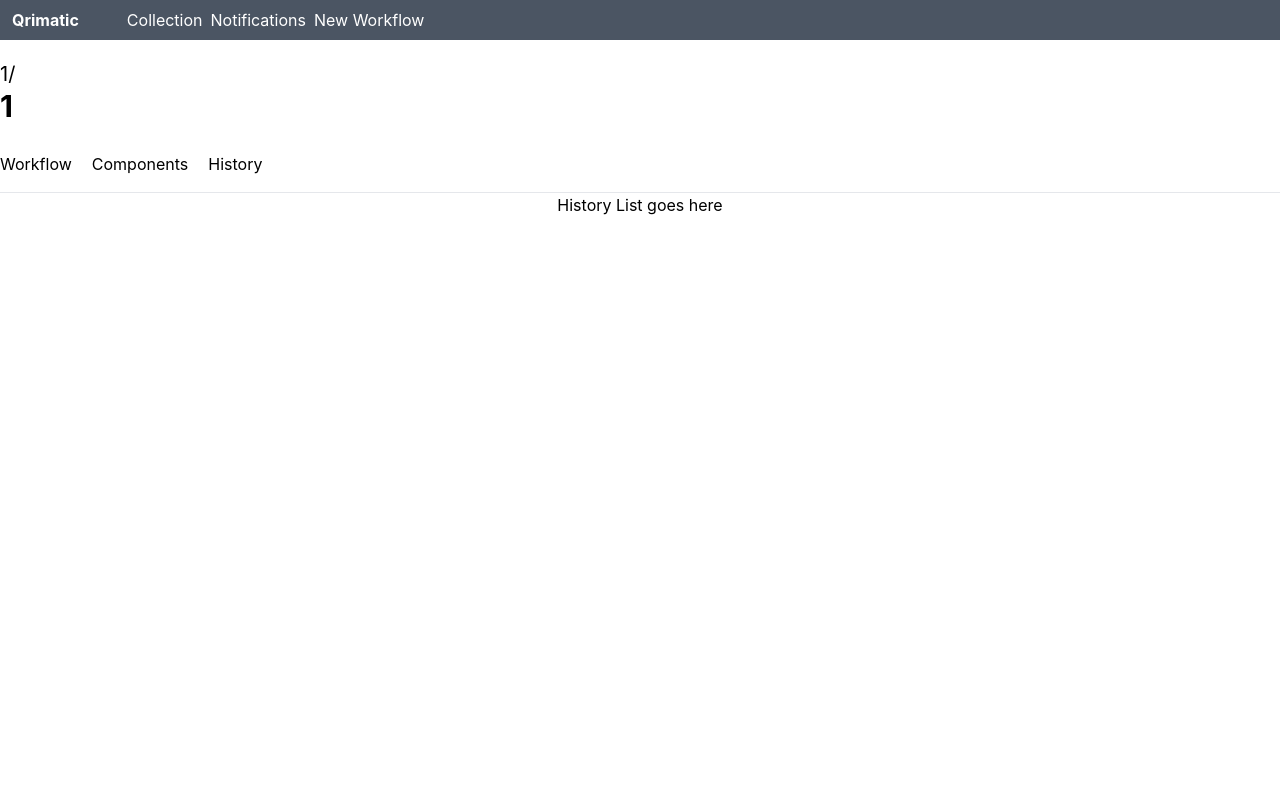
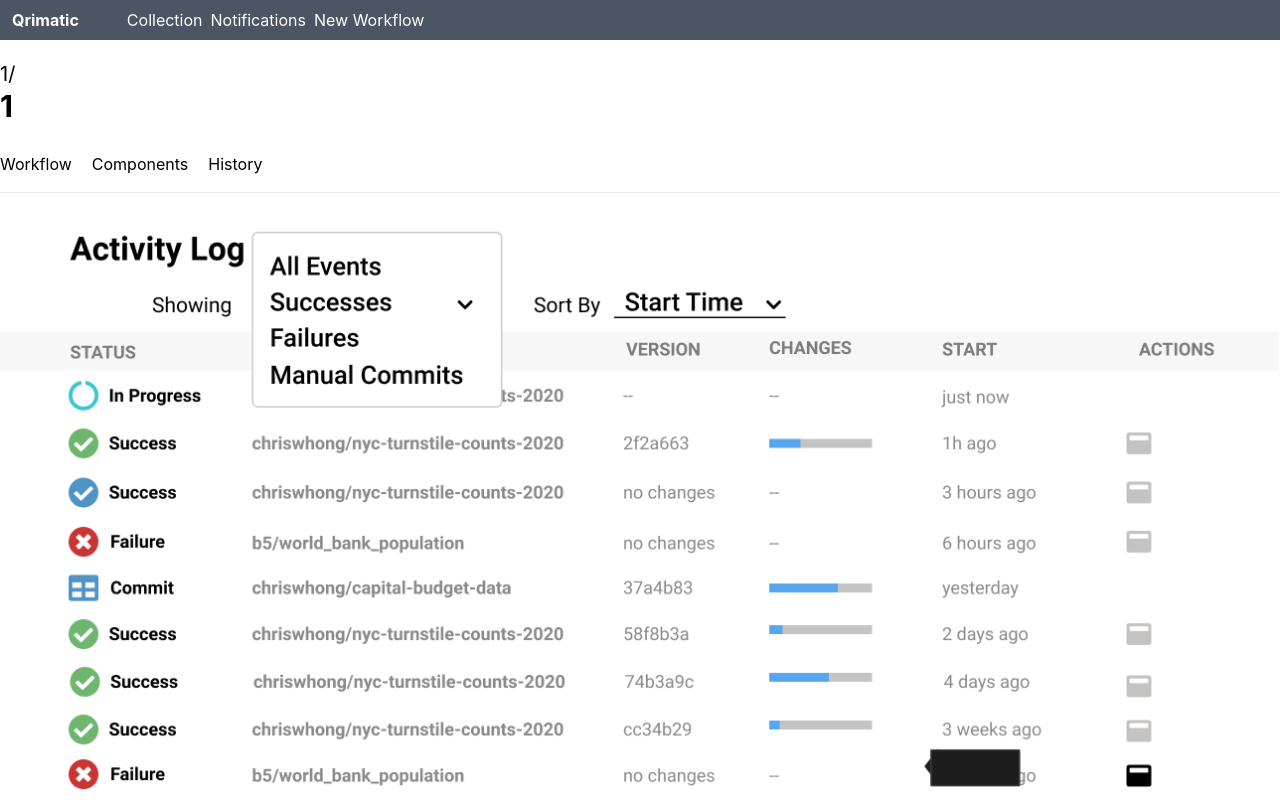
Before and after one commit to qri-io/frontend, a React (Create React App) app in the folder frontend/: page /ds/1/1/history in a window 1280 px wide. Shown: the top 800 px of the page. Built offline with nearby package versions, Linux system fonts and the light colour scheme; no server answers.

Commit message:
feat: add static image to history tab

```diff
--- a/frontend/src/features/history/HistoryList.tsx
+++ b/frontend/src/features/history/HistoryList.tsx
@@ -3,7 +3,7 @@ import React from 'react'
 const HistoryList: React.FC<any> = () => {
   return (
     <div>
-      <h1>History List goes here</h1>
+      <img className='m-auto' src='/img/event-feed.png'/>
     </div>
   )
 }
```
Also changed, not shown: frontend/public/img/event-feed.png (added).
